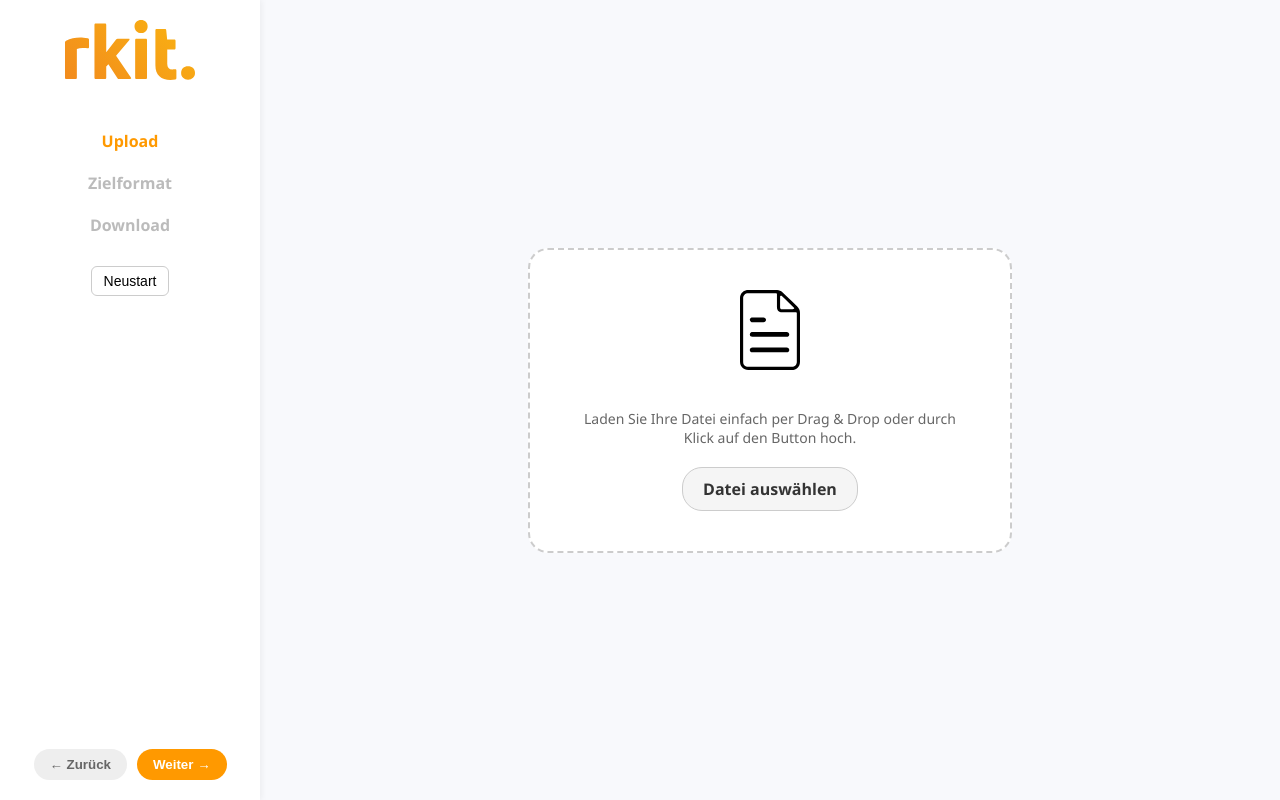
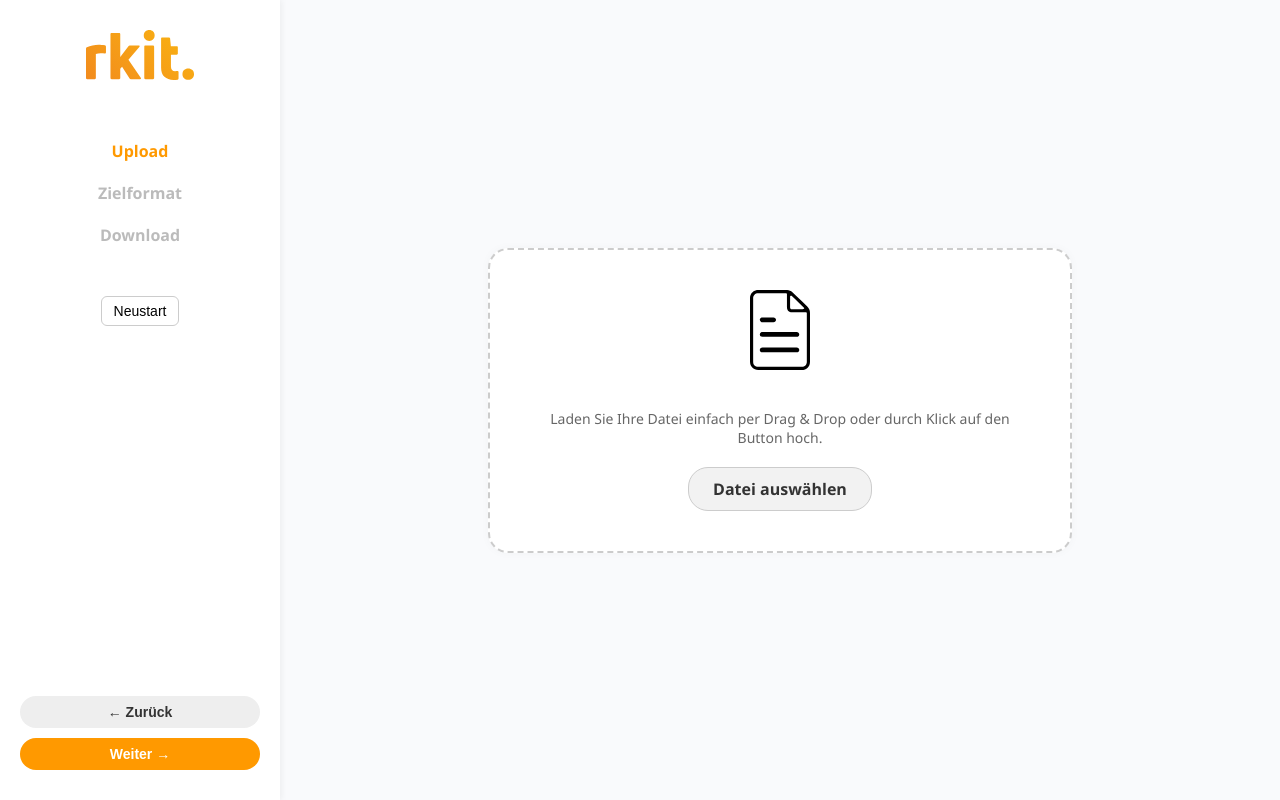
Before and after one commit to Huzai911/rkit_landing_with_upload, a Flask app: page /upload in a window 1280 px wide. Run offline with Flask 3, Linux system fonts and the light colour scheme.

Commit message:
Update upload.css

```diff
--- a/static/css/upload.css
+++ b/static/css/upload.css
@@ -1,7 +1,7 @@
 body {
   margin: 0;
   font-family: 'Segoe UI', sans-serif;
-    background: #f8f9fc;
+  background: #f9fafc;
 }
 
 .layout {
@@ -9,10 +9,11 @@ body {
   height: 100vh;
 }
 
+/* Sidebar */
 .sidebar {
-    width: 220px;
+  width: 240px;
   background: #fff;
-    padding: 20px;
+  padding: 30px 20px;
   box-shadow: 2px 0 6px rgba(0, 0, 0, 0.05);
   display: flex;
   flex-direction: column;
@@ -20,22 +21,22 @@ body {
 }
 
 .logo {
-    height: 60px;
-    margin-bottom: 40px;
+  height: 50px;
+  margin-bottom: 50px;
 }
 
 .steps {
   list-style: none;
   padding: 0;
-    margin: 0;
+  margin: 0 0 30px 0;
   width: 100%;
+  text-align: center;
 }
 
 .steps li {
+  color: #bbb;
+  font-weight: 600;
   padding: 10px 0;
-    color: #bbb;
-    text-align: center;
-    font-weight: bold;
 }
 
 .steps li.active {
@@ -43,7 +44,7 @@ body {
 }
 
 .restart {
-    margin: 20px 0;
+  margin: 10px 0 30px;
   background: none;
   border: 1px solid #ccc;
   padding: 6px 12px;
@@ -55,20 +56,24 @@ body {
 .nav-buttons {
   margin-top: auto;
   display: flex;
+  flex-direction: column;
   gap: 10px;
+  width: 100%;
 }
 
 .nav-buttons button {
-    padding: 8px 16px;
+  padding: 8px;
   border: none;
   border-radius: 20px;
   cursor: pointer;
-    font-weight: bold;
+  font-weight: 600;
+  font-size: 14px;
+  width: 100%;
 }
 
 .nav-buttons .back {
   background: #eee;
-    color: #666;
+  color: #333;
 }
 
 .nav-buttons .next {
@@ -76,11 +81,13 @@ body {
   color: white;
 }
 
+/* Upload Area */
 .upload-area {
   flex-grow: 1;
   display: flex;
   justify-content: center;
   align-items: center;
+  padding: 40px;
 }
 
 .drop-zone {
@@ -89,7 +96,9 @@ body {
   padding: 40px;
   text-align: center;
   background: white;
-    width: 400px;
+  width: 500px;
+  box-shadow: 0 0 10px rgba(0,0,0,0.03);
+  transition: all 0.3s ease-in-out;
 }
 
 .upload-icon {
@@ -105,11 +114,81 @@ body {
 
 .upload-btn {
   display: inline-block;
-    padding: 10px 20px;
-    background: #f5f5f5;
+  padding: 10px 24px;
+  background: #f2f2f2;
   border-radius: 20px;
   cursor: pointer;
   color: #333;
   font-weight: bold;
   border: 1px solid #ccc;
+  transition: background 0.2s;
 }
+
+.upload-btn:hover {
+  background-color: #e6e6e6;
+}
+
+/* Filename display */
+.file-name {
+  font-size: 14px;
+  color: #333;
+  margin-top: 12px;
+  font-style: italic;
+}
+
+/* Convert Button */
+.convert-btn {
+  margin-top: 20px;
+  padding: 10px 24px;
+  background: #ff9900;
+  border: none;
+  border-radius: 20px;
+  color: white;
+  font-weight: bold;
+  cursor: pointer;
+  font-size: 14px;
+  transition: background 0.3s;
+}
+
+.convert-btn:hover {
+  background: #e88a00;
+}
+
+/* Format Selection Buttons */
+.format-options {
+  display: flex;
+  flex-wrap: wrap;
+  gap: 12px;
+  justify-content: center;
+  margin-top: 20px;
+}
+
+.format-btn {
+  border: none;
+  padding: 8px 20px;
+  border-radius: 999px;
+  font-weight: 600;
+  font-size: 14px;
+  cursor: pointer;
+  transition: 0.2s ease;
+}
+
+.format-btn.pdf { background: #ffe5e5; color: #d00000; }
+.format-btn.word { background: #e6eeff; color: #2a52be; }
+.format-btn.retupe { background: #d9ffe5; color: #119822; }
+.format-btn.html { background: #f1e1ff; color: #7c0fc2; }
+.format-btn.ppt { background: #ffe1f1; color: #bb0059; }
+.format-btn.txt { background: #efefef; color: #333; }
+.format-btn.xml { background: #fff4cc; color: #d89700; }
+
+.format-btn:hover {
+  transform: scale(1.05);
+  opacity: 0.95;
+}
+/* Upload Zone Hover Effect */
+.drop-zone:hover {
+  border-color: #ff9900;
+  background-color: #fffdf8;
+  box-shadow: 0 0 12px rgba(255, 153, 0, 0.2);
+  transition: all 0.3s ease;
+}
```
Lines whose indentation alone changed are shown as unchanged.
